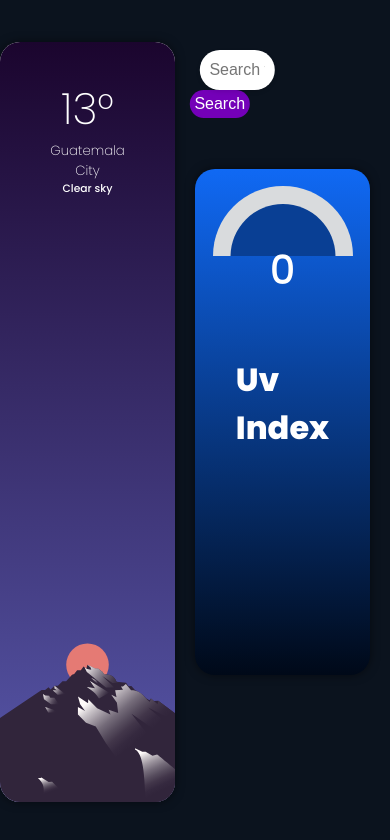
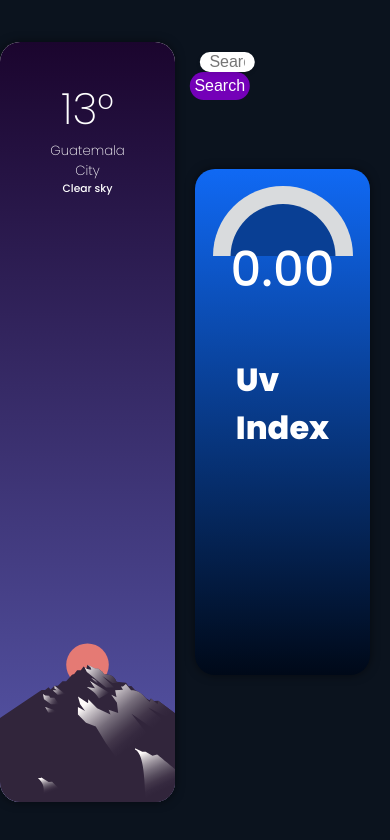
Before and after one commit to gusanitor8/stw_proyecto2, a React (Create React App) app: page / in a window 390 px wide. Shown: the top 840 px of the page. Built offline with nearby package versions, Linux system fonts and the light colour scheme; no server answers.

Commit message:
arreglos de ui pq no me gusto el anterior

```diff
--- a/public/index.html
+++ b/public/index.html
@@ -1,7 +1,7 @@
-<!DOCTYPE html>
 <html lang="en">
   <head>
     <meta charset="utf-8" />
+    <link rel="icon" href="%PUBLIC_URL%/favicon.ico" />
     <link rel="icon" href="Papirus-Team-Papirus-Apps-Weather.svg" />
     <meta name="viewport" content="width=device-width, initial-scale=1" />
     <meta name="theme-color" content="#000000" />
@@ -9,6 +9,7 @@
       name="description"
       content="Weather aplication"
     />
+    <link rel="apple-touch-icon" href="%PUBLIC_URL%/logo192.png" />
     <link rel="apple-touch-icon" href="Papirus-Team-Papirus-Apps-Weather.512.png" />
     <!--
       manifest.json provides metadata used when your web app is installed on a
--- a/src/App.js
+++ b/src/App.js
@@ -19,7 +19,7 @@ function App() {
   const [uvIndex, setUvIndex] = useState(0);
 
   async function fetchData() {
-    const apiUrl = `http://api.weatherbit.io/v2.0/current?lat=${latitude}&lon=${longitude}&include=uv_index&key=API_KEY`;
+    const apiUrl = `http://api.weatherbit.io/v2.0/current?lat=${latitude}&lon=${longitude}&include=uv_index&key=e3ba8c8239954b15aa6fa94f749125f0`;
     console.log(apiUrl);
     try {
       const response = await fetch(apiUrl);
@@ -35,7 +35,7 @@ function App() {
   }
 
   const fetchCityWeather = async () => {
-    const apiUrl = `http://api.weatherbit.io/v2.0/current?city=${city}&include=uv_index&key=API_KEY`;
+    const apiUrl = `http://api.weatherbit.io/v2.0/current?city=${city}&include=uv_index&key=e3ba8c8239954b15aa6fa94f749125f0`;
     try {
       const response = await fetch(apiUrl);
       if (!response.ok) {
--- a/src/components/UvWidget.css
+++ b/src/components/UvWidget.css
@@ -71,10 +71,10 @@
   }
 
 .uv-index-number {
-  top: 20%;
+  top: 30%;
   left: 45%;
   color: white;
-  font-size: 400%;
+  font-size: 200%;
   position: absolute;
   align-items: center;
 }
@@ -84,6 +84,6 @@
     top: 20%;
     left: 50%;
     transform: translate(-50%, -50%);
-    font-size: 250%;
+    font-size: 300%;
   }
 }
--- a/src/components/UvWidget.js
+++ b/src/components/UvWidget.js
@@ -3,6 +3,8 @@ import './UvWidget.css';
 import Temperature from "./Temperature";
 
 function UvWidget({uvIndex}) {
+    const roundedUvIndex = uvIndex.toFixed(2);
+
     const meterStyle = {
         transform: `rotate(${(uvIndex / 10) * 180}deg)`,
       };
@@ -16,7 +18,7 @@ function UvWidget({uvIndex}) {
         </div>
         </div>
         <div className="uv-index-number">
-            {uvIndex}
+            {roundedUvIndex}
         </div>
             <h1>Uv Index</h1>
         </div>
```
